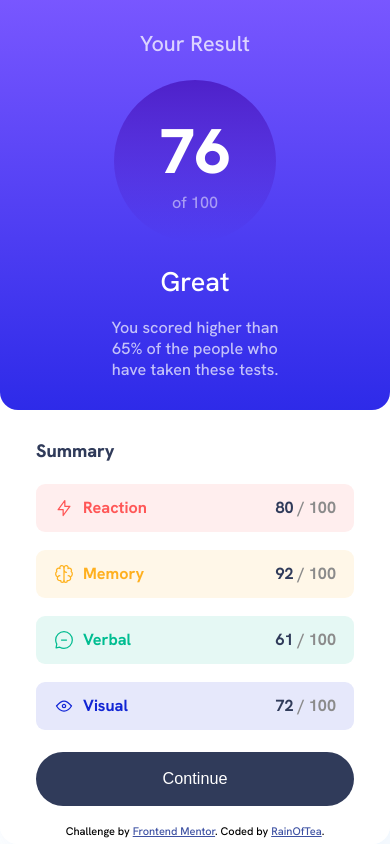
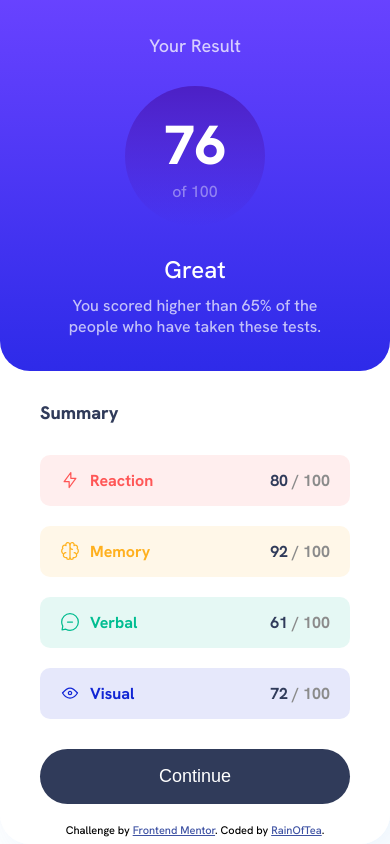
Before and after one commit to RainOfTea/results-summar-component, a plain HTML site: page index.html in a window 390 px wide. Drawn offline with Linux system fonts and the light colour scheme.

Commit message:
Media query HTML font sizes (and thus rems) are now 10px

```diff
--- a/css/queries.css
+++ b/css/queries.css
@@ -1,7 +1,7 @@
 @media (max-width: 41em) {
-  html {
+  /* html {
     font-size: 56.25%;
-  }
+  } */
 
   body {
     height: 100vh;
@@ -10,6 +10,7 @@
 
   .main-container {
     grid-template-columns: 1fr;
+    grid-template-rows: 44% 56%;
     column-gap: 1rem;
     max-width: 80%;
     height: 100%;
@@ -28,12 +29,31 @@
     padding-bottom: 2rem;
   }
 
+  .result-title {
+    font-size: 1.8rem;
+  }
+
   .score-container {
-    width: 18rem;
-    height: 18rem;
+    width: 14rem;
+    height: 14rem;
+  }
+
+  .result-score {
+    font-size: 5.5rem;
+    font-weight: 800;
+  }
+
+  .max-score {
+    font-size: 1.6rem;
+  }
+
+  .result-great {
+    font-size: 2.4rem;
+    margin-bottom: 1rem;
   }
 
   .result-text {
+    font-size: 1.6rem;
     max-width: 70%;
     display: inline-block;
   }
@@ -42,12 +62,16 @@
   /*   SUMMARY   */
   /********************/
 
+  .summary-container {
+    gap: 1rem;
+  }
+
   .summary-title {
-    font-size: 2rem;
+    font-size: 1.8rem;
   }
 
   .button-continue {
-    height: 6rem;
+    height: 5.5rem;
   }
 }
 
@@ -55,4 +79,9 @@
   .main-container {
     max-width: 100%;
   }
+
+  .result-text {
+    max-width: 100%;
+    display: inline-block;
+  }
 }
--- a/css/style.css
+++ b/css/style.css
@@ -25,12 +25,11 @@ body {
 .main-container {
   display: grid;
   grid-template-columns: 1fr 1fr;
-  /* column-gap: 0.5rem; */
   max-width: 73.8rem;
   height: 51.5rem;
-  border-radius: 2rem;
+  border-radius: 30px;
   overflow: hidden;
-  margin-bottom: 1rem;
+  margin: 0 1rem;
   box-shadow: 1rem 1rem 4rem rgba(43, 141, 233, 0.1);
   transition: var(--default-transition);
 }
@@ -48,11 +47,11 @@ body {
 
   text-align: center;
   color: #fff;
-  border-radius: 2rem;
+  border-radius: 30px;
 
   background-image: linear-gradient(
     to bottom,
-    hsl(252, 100%, 67%),
+    hsl(252, 100%, 63%),
     hsl(241, 81%, 54%)
   );
 
@@ -67,7 +66,7 @@ body {
 .score-container {
   background-image: linear-gradient(
     to bottom,
-    hsla(256, 72%, 46%, 1),
+    hsla(256, 72%, 45%, 1),
     hsla(241, 72%, 46%, 0)
   );
   display: flex;
@@ -88,7 +87,7 @@ body {
 
 .max-score {
   font-size: 1.8rem;
-  color: hsla(0, 0%, 100%, 0.5);
+  color: hsla(0, 0%, 100%, 0.4);
 }
 
 .result-great {
@@ -134,9 +133,9 @@ body {
   gap: 1rem;
   align-items: center;
   padding: 1.5rem 2rem;
-  font-size: 1.8rem;
+  font-size: 1.6rem;
   list-style: none;
-  border-radius: 1rem;
+  border-radius: 10px;
 }
 
 .player-score {
@@ -169,7 +168,7 @@ body {
 
 .button-continue {
   width: 100%;
-  height: 5.5rem;
+  height: 5rem;
   border: none;
   border-radius: 9000px;
 
```
